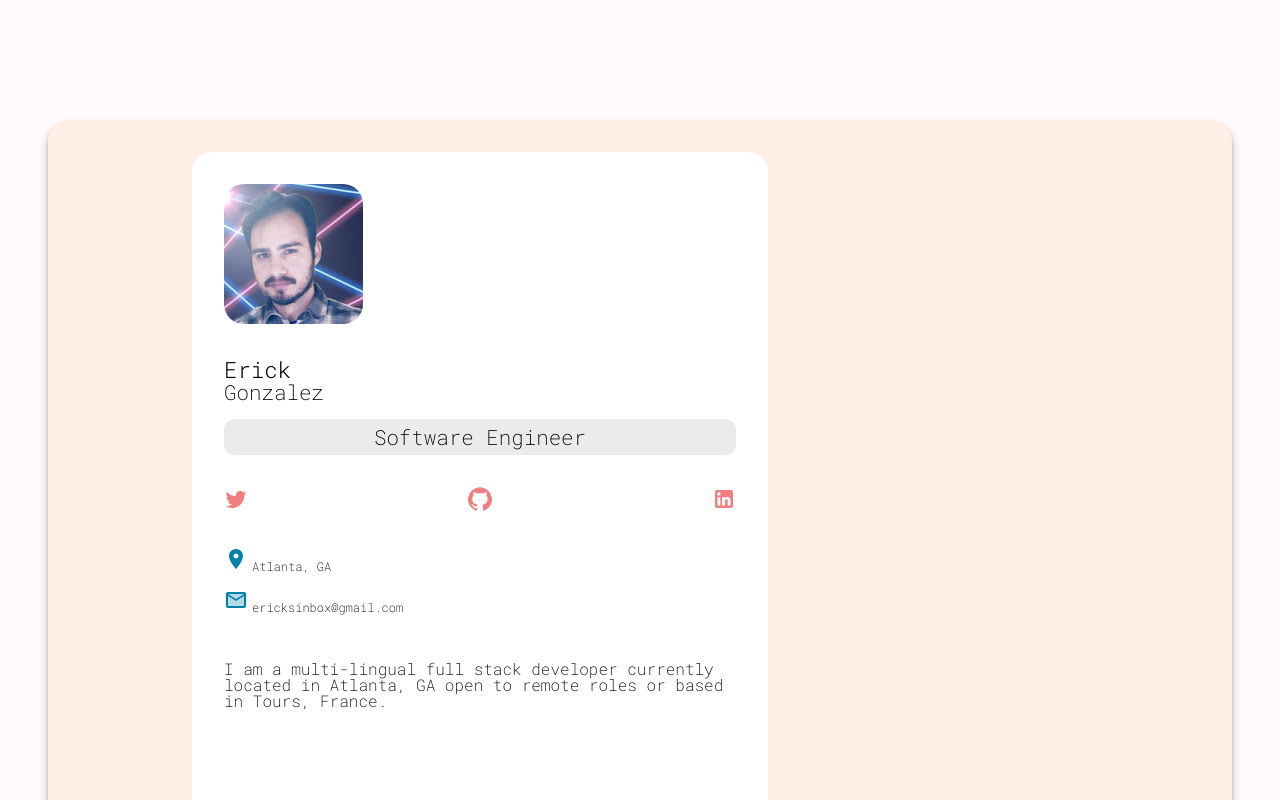
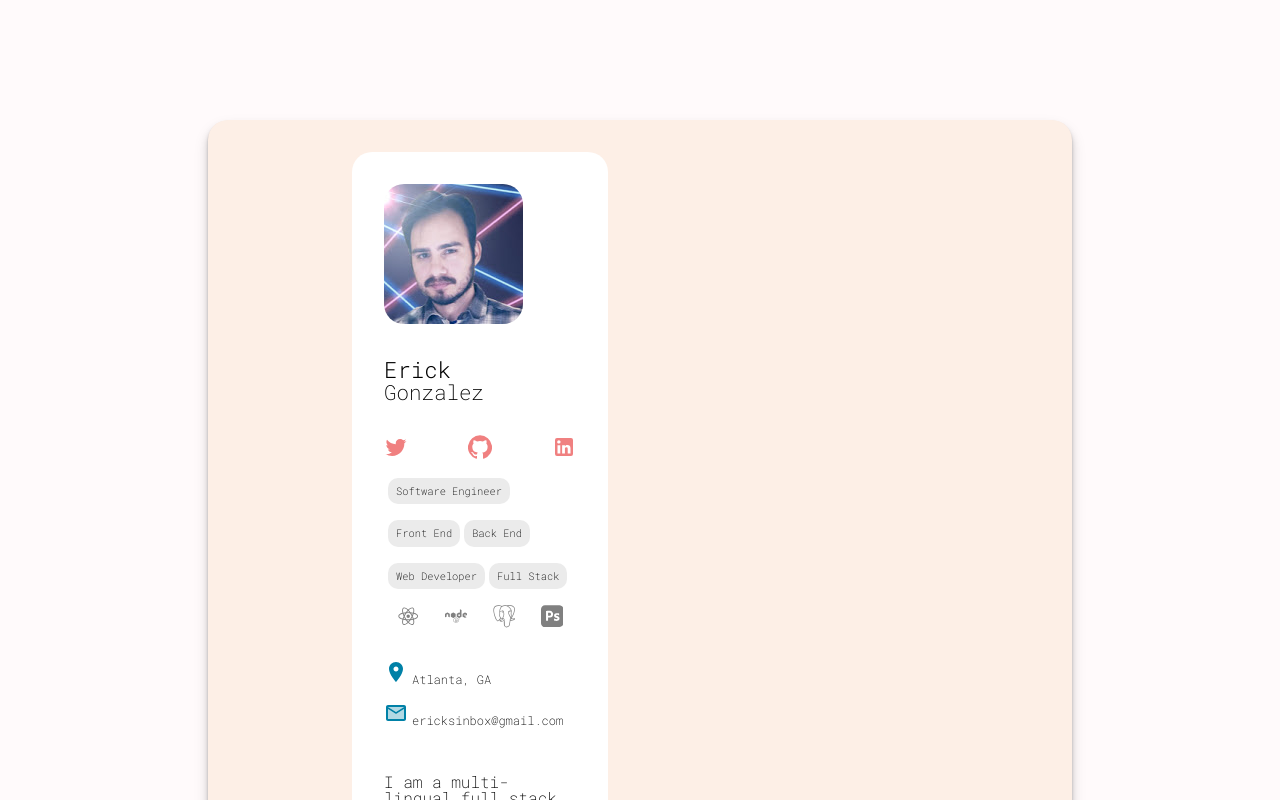
Before and after one commit to eg180/erickooo, a React (Create React App) app in the folder client/: page /about in a window 1280 px wide. Shown: the top 800 px of the page. Built offline with nearby package versions, Linux system fonts and the light colour scheme; a web font is replaced by a local one.

Commit message:
updated with icons and styling on about

```diff
--- a/client/package.json
+++ b/client/package.json
@@ -9,6 +9,7 @@
     "gatsby-cli": "^3.5.0",
     "react": "^17.0.2",
     "react-dom": "^17.0.2",
+    "react-icons": "^4.2.0",
     "react-scripts": "4.0.3",
     "styled-components": "^5.2.1",
     "web-vitals": "^1.1.1"
--- a/client/src/components/AboutSidebar.js
+++ b/client/src/components/AboutSidebar.js
@@ -5,8 +5,13 @@ import GitHubIcon from '@material-ui/icons/GitHub';
 import LinkedInIcon from '@material-ui/icons/LinkedIn';
 import LocationOnIcon from '@material-ui/icons/LocationOn';
 import EmailTwoToneIcon from '@material-ui/icons/EmailTwoTone';
+import { RiReactjsFill } from 'react-icons/ri';
+import { FaNode } from 'react-icons/fa';
+import { SiPostgresql, SiAdobephotoshop } from 'react-icons/si';
+
 
 const StyledSidebar = styled.div`
+    overflow-y: scroll;
     background-color: white;
     padding: 2rem;
     margin-top: 2rem;
@@ -15,9 +20,11 @@ const StyledSidebar = styled.div`
     margin-right: 1rem;
     border-radius: 20px;
     max-height: 70vh;
-    max-width: 42vw;
+    max-width: 15vw;
     min-width: 10rem;
-    overflow: hidden;
+    /* display: flex;
+    flex-wrap: wrap; */
+
 
     a {
         color: #f08080;
@@ -35,7 +42,7 @@ const StyledSidebar = styled.div`
         padding-top: 2rem;
     }
 
-    #occupation {
+    .occupation {
         display: flex;
         justify-content: center;
         margin-top: 1rem;
@@ -44,12 +51,28 @@ const StyledSidebar = styled.div`
         padding: .50rem;
         border-radius: 10px;
         font-size: .75rem;
+        p {
+            font-size: .65rem;
+        }
+    }
+    #tags {
+        div {
+            margin-left: .25rem;
+        }
+        display: flex;
+        flex-wrap: wrap;
     }
     .social {
         display: flex;
         justify-content: space-between;
         margin-top: 2rem;
 
+    }
+    #skills {
+        display: flex;
+        justify-content: space-around;
+        margin-top: 1rem;
+        color: grey;
     }
 
     .location {
@@ -85,8 +108,13 @@ const StyledSidebar = styled.div`
 
     }
 .about-me {
+    max-width: 2rem;
+
+    overflow-wrap: normal;
     p {
         font-size: 1rem;
+        max-width: 12rem;
+
     }
 
 }
@@ -105,16 +133,29 @@ export default function AboutSidebar() {
                 <p id="name">Erick</p>
                 <p>Gonzalez</p>
             </div>
-
-            <div id="occupation">
-                <p>Software Engineer</p>
-            </div>
-
-
             <div className="social">
                 <a href="https://twitter.com/itserick" rel="noreferrer" target="_blank"><TwitterIcon id="twitter" /></a>
                 <a href="https://github.com/eg180" rel="noreferrer" target="_blank"><GitHubIcon /></a>
                 <a href="https://linkedin.com/in/mrerickgonzalez" rel="noreferrer" target="_blank"><LinkedInIcon /></a>
+            </div>
+            <div id="tags">
+                <div className="occupation">
+                    <p>Software Engineer</p>
+                </div>
+                <div className="occupation">
+                    <p>Front End</p>
+                </div>
+                <div className="occupation">
+                    <p>Back End</p>
+                </div>
+                <div className="occupation">
+                    <p>Web Developer</p>
+                </div>
+                <div className="occupation">
+                    <p>Full Stack</p>
+                </div>
+            </div>
+            <div id="skills"><RiReactjsFill /><FaNode /><SiPostgresql /><SiAdobephotoshop />
             </div>
 
             <div className="location">
--- a/client/src/components/Projects.js
+++ b/client/src/components/Projects.js
@@ -50,8 +50,13 @@ const StyledAbout = styled.div`
                 0 6px 8px rgba(0,0,0,0.11),
                 0 8px 16px rgba(0,0,0,0.11);
     .featured {
-        max-width: 40vw;
-        min-width: inherit;
+        h1 {
+            font-size: 2rem;
+        }
+        /* min-width: inherit; */
+        div {
+            min-width: 30vw;
+        }
         display: flex;
         flex-direction: column;
         margin: 2rem;
@@ -60,7 +65,11 @@ const StyledAbout = styled.div`
             word-wrap: break-word;
         }
         #featured-projects {
-            max-width: 65vw;
+            transform: skew(0.03turn, -9deg);
+            color: #14213d;
+            border-radius: 5px;
+            width: 10rem;
+            height: 7rem;
             background-color: #fef6c9;
             padding: 1rem 0 3rem 1rem;
             box-shadow: 0 1px 1px rgba(0,0,0,0.11),
@@ -78,7 +87,7 @@ function Projects() {
     return (
         <>
         <StyledAbout>
-            <div className="featured"><h1 id="featured-projects">Featured Projects</h1>
+            <div className="featured"><h1 id="featured-projects">My Featured Projects 🔥🧑🏻‍💻🔥</h1>
                 <div className="featured_title"><h2>Cash-out Poker</h2>
                     <p><a href="https://cashoutapp.herokuapp.com" rel="noreferrer" target="_blank">https://cashoutpokerapp.herokuapp.com <OpenInNewIcon /></a></p>
                     <p className="featured_role">Role: Front end / Back End / Design / Concept </p>
```
Also changed, not shown: 1 other file (tests, documents, lock files or other folders).
